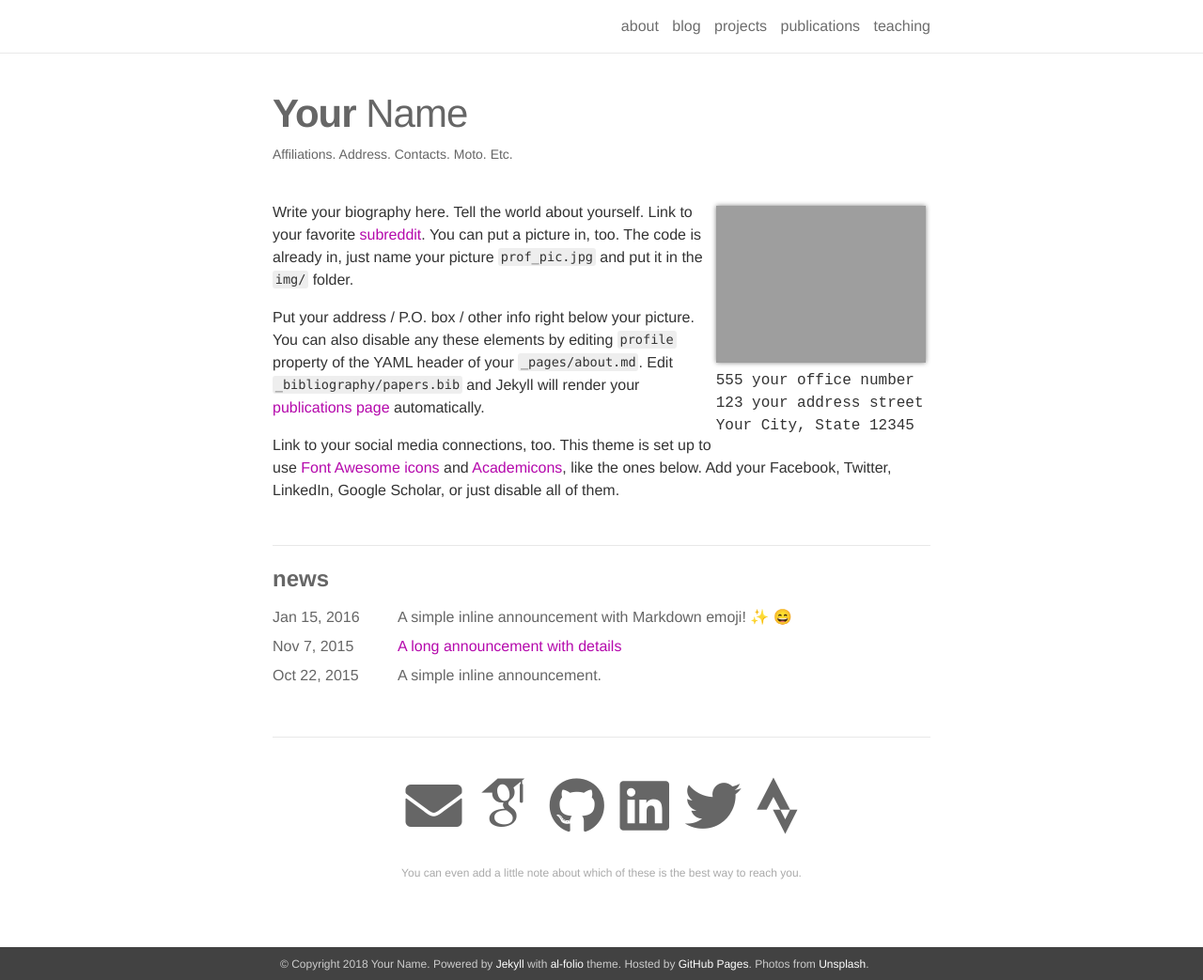
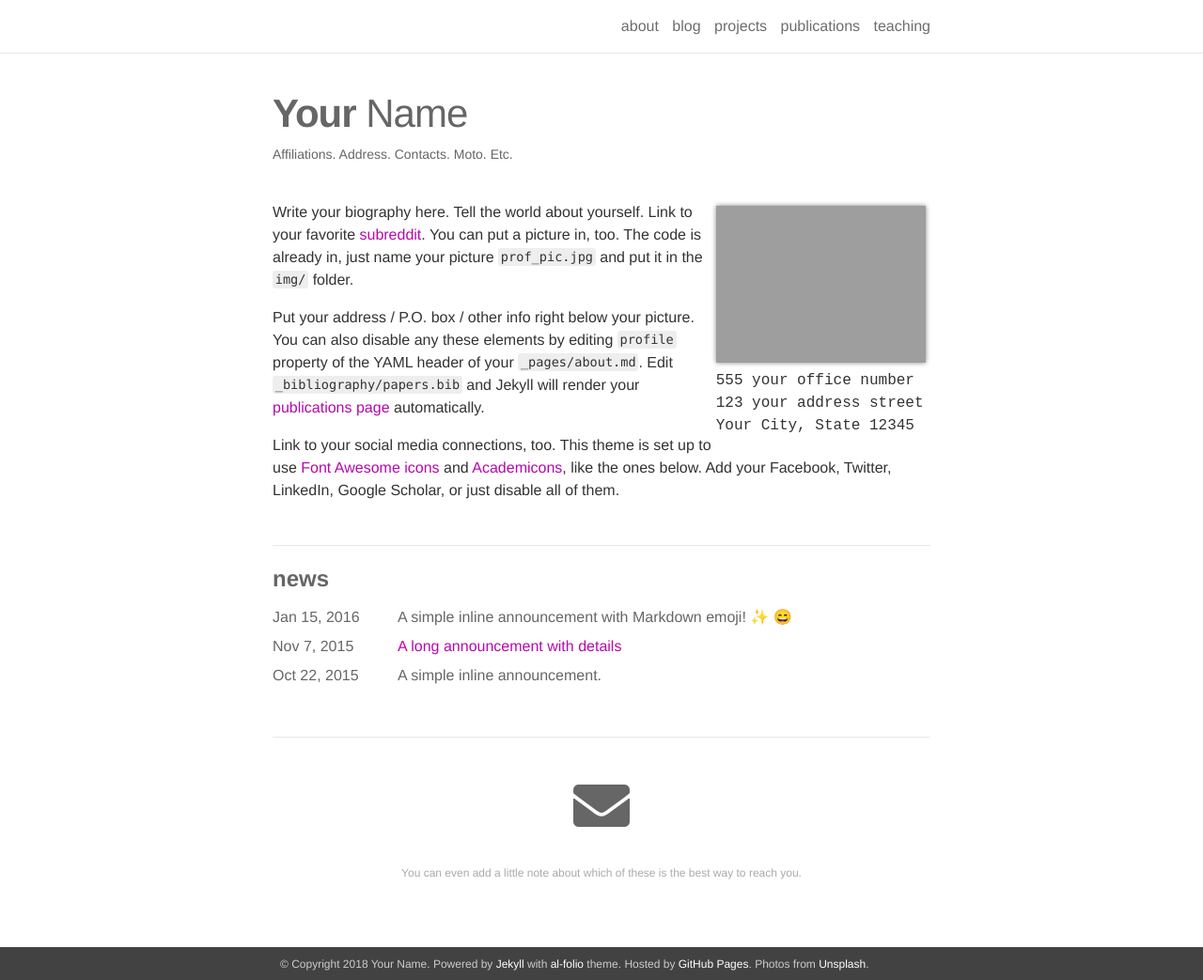
Before and after one commit to nsidere/nsidere.github.io, a Jekyll site: the page built from _pages/about.md, in a window 1280 px wide and 1043 px high. Shown: the whole window at 94% size. Built offline with Jekyll 4.4.1, drawn with Linux system fonts in a browser that asks for light colours; nearby versions of some CDN libraries; emoji names are drawn with the system emoji font; some web fonts are replaced.

Commit message:
Add ORCID support; make social links optional
This adds ORCID to the social profiles allowed by default, and only shows links if they are included in the site configuration.

```diff
--- a/_includes/social.html
+++ b/_includes/social.html
@@ -1,11 +1,12 @@
 <div class="social">
   <span class="contacticon center">
-    <a href="mailto:{{ site.email | encode_email }}"><i class="fas fa-envelope"></i></a>
-    <a href="https://scholar.google.com/citations?user={{ site.scholar_userid }}" target="_blank" title="Google Scholar"><i class="ai ai-google-scholar"></i></a>
-    <a href="https://github.com/{{ site.github_username }}" target="_blank" title="GitHub"><i class="fab fa-github"></i></a>
-    <a href="https://www.linkedin.com/in/{{ site.linkedin_username }}" target="_blank" title="LinkedIn"><i class="fab fa-linkedin"></i></a>
-    <a href="https://twitter.com/{{ site.twitter_username }}" target="_blank" title="Twitter"><i class="fab fa-twitter"></i></a>
-    <a href="https://www.strava.com/athletes/{{ site.strava_userid }}" target="_blank" title="Strava"><i class="fab fa-strava"></i></a>
+    {%- if site.email -%}<a href="mailto:{{ site.email | encode_email }}"><i class="fas fa-envelope"></i></a>{%- endif -%}
+    {%- if site.orcid_id -%}<a href="https://orcid.org/{{ site.orcid_id }}" target="_blank" title="ORCID"><i class="ai ai-orcid"></i></a>{%- endif -%}
+    {%- if site.scholar_userid -%}<a href="https://scholar.google.com/citations?user={{ site.scholar_userid }}" target="_blank" title="Google Scholar"><i class="ai ai-google-scholar"></i></a>{%- endif -%}
+    {%- if site.github_username -%}<a href="https://github.com/{{ site.github_username }}" target="_blank" title="GitHub"><i class="fab fa-github"></i></a>{%- endif -%}
+    {%- if site.linkedin_username -%}<a href="https://www.linkedin.com/in/{{ site.linkedin_username }}" target="_blank" title="LinkedIn"><i class="fab fa-linkedin"></i></a>{%- endif -%}
+    {%- if site.twitter_username -%}<a href="https://twitter.com/{{ site.twitter_username }}" target="_blank" title="Twitter"><i class="fab fa-twitter"></i></a>{%- endif -%}
+    {%- if site.strava_userid -%}<a href="https://www.strava.com/athletes/{{ site.strava_userid }}" target="_blank" title="Strava"><i class="fab fa-strava"></i></a>{%- endif -%}
   </span>
 
   <div class="col three caption">
```
